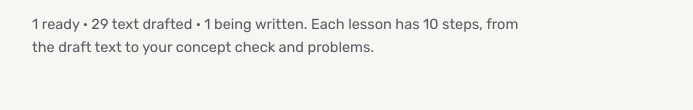
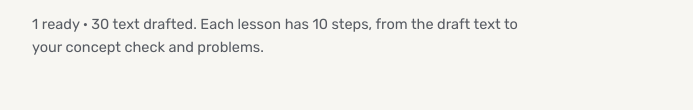
Before and after one commit to klaygomes/uml-lessons, a plain HTML site: page index.html in a window 1280 px wide. Shown: the part 274-384 px from the top of the page, without its empty margins (293-986 px from the left). Drawn offline with Linux system fonts and the light colour scheme.

Commit message:
feat: lesson 31 draft; all 31 lessons drafted

```diff
--- a/index.html
+++ b/index.html
@@ -25,7 +25,7 @@
 <header>
 <h1>The Mail Room</h1>
 <p class="question">You are building the learner behind a company's mail filter. Every lesson opens on a bug your users notice, and ends when you fix it yourself in a lab. Thirty-one lessons, from the first question of learning theory to its deepest bounds.</p>
-<p class="summary">1 ready · 29 text drafted · 1 being written. Each lesson has 10 steps, from the draft text to your concept check and problems.</p>
+<p class="summary">1 ready · 30 text drafted. Each lesson has 10 steps, from the draft text to your concept check and problems.</p>
 </header>
 <ol class="course">
 <li class="is-ready"><span class="n">1</span><div><h2>Learning needs a bias</h2><p>Why does a filter that is perfect on every labelled message still guess like a coin on new ones?</p><p class="links"><span class="state">Ready</span><span class="steps" aria-label="8 of 10 steps done"><meter min="0" max="10" value="8"></meter> 8/10</span> <a href="01-learning-needs-a-bias/3-page/3-page.html">Open the lesson</a></p></div></li>
@@ -58,7 +58,7 @@
 <li class="is-drafted"><span class="n">28</span><div><h2>Proving the fundamental theorem</h2><p>Why do VC dimension and learnability really match, in full?</p><p class="links"><span class="state">Text drafted</span><span class="steps" aria-label="1 of 10 steps done"><meter min="0" max="10" value="1"></meter> 1/10</span> <a href="28-fundamental-theorem-proof/1-prose.md">Read the draft text</a></p></div></li>
 <li class="is-drafted"><span class="n">29</span><div><h2>Multiclass learnability</h2><p>Which multiclass problems are learnable, and what replaces the VC dimension?</p><p class="links"><span class="state">Text drafted</span><span class="steps" aria-label="1 of 10 steps done"><meter min="0" max="10" value="1"></meter> 1/10</span> <a href="29-multiclass-learnability/1-prose.md">Read the draft text</a></p></div></li>
 <li class="is-drafted"><span class="n">30</span><div><h2>Compression bounds</h2><p>If a few examples are enough to rebuild the rule, why does it generalise?</p><p class="links"><span class="state">Text drafted</span><span class="steps" aria-label="1 of 10 steps done"><meter min="0" max="10" value="1"></meter> 1/10</span> <a href="30-compression-bounds/1-prose.md">Read the draft text</a></p></div></li>
-<li class="is-writing"><span class="n">31</span><div><h2>PAC-Bayes</h2><p>How does a prior belief over rules turn into a guarantee?</p><p class="links"><span class="state">Being written</span><span class="steps" aria-label="0 of 10 steps done"><meter min="0" max="10" value="0"></meter> 0/10</span></p></div></li>
+<li class="is-drafted"><span class="n">31</span><div><h2>PAC-Bayes</h2><p>How does a prior belief over rules turn into a guarantee?</p><p class="links"><span class="state">Text drafted</span><span class="steps" aria-label="1 of 10 steps done"><meter min="0" max="10" value="1"></meter> 1/10</span> <a href="31-pac-bayes/1-prose.md">Read the draft text</a></p></div></li>
 </ol>
 <footer><span>Lesson text, figures and pages: CC BY-NC 4.0. Code: MIT. See NOTICE.</span></footer>
 </div>
```
Also changed, not shown: 2 other files.
